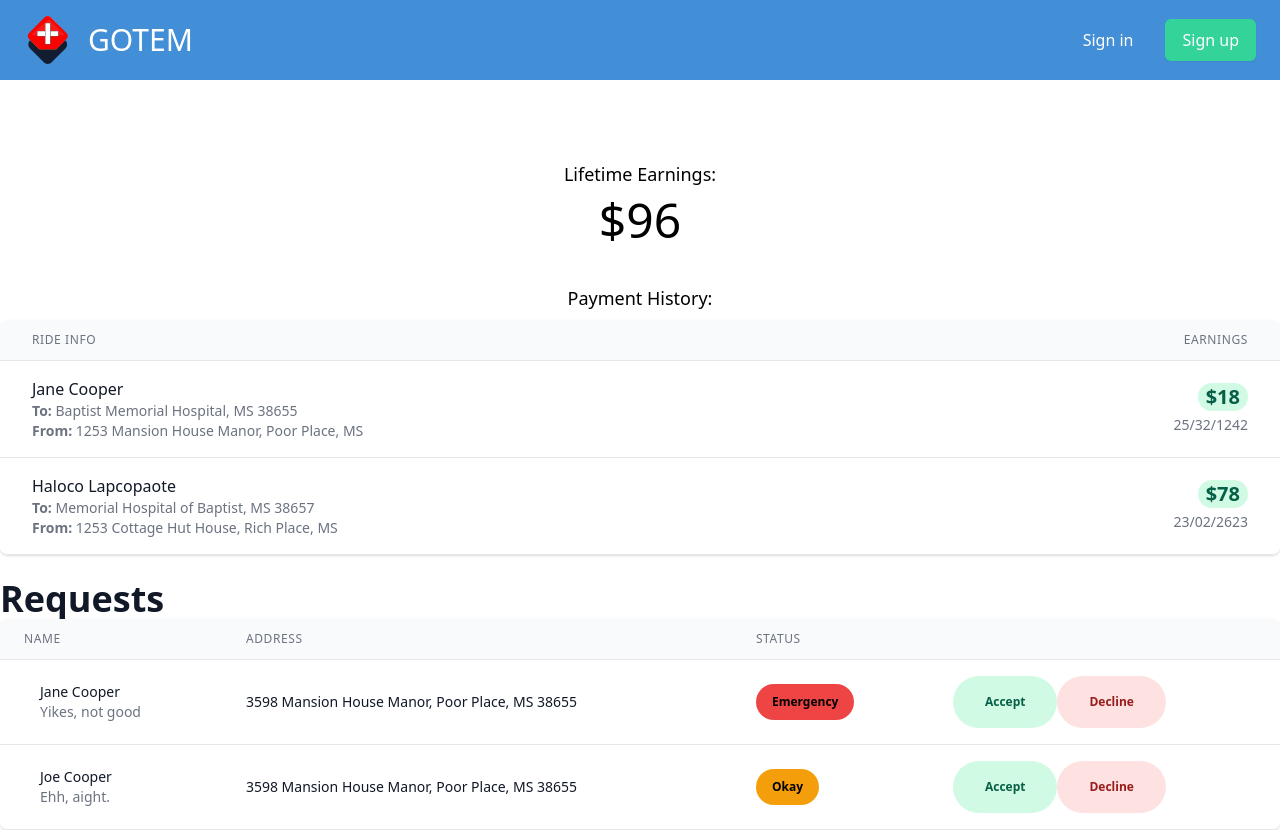
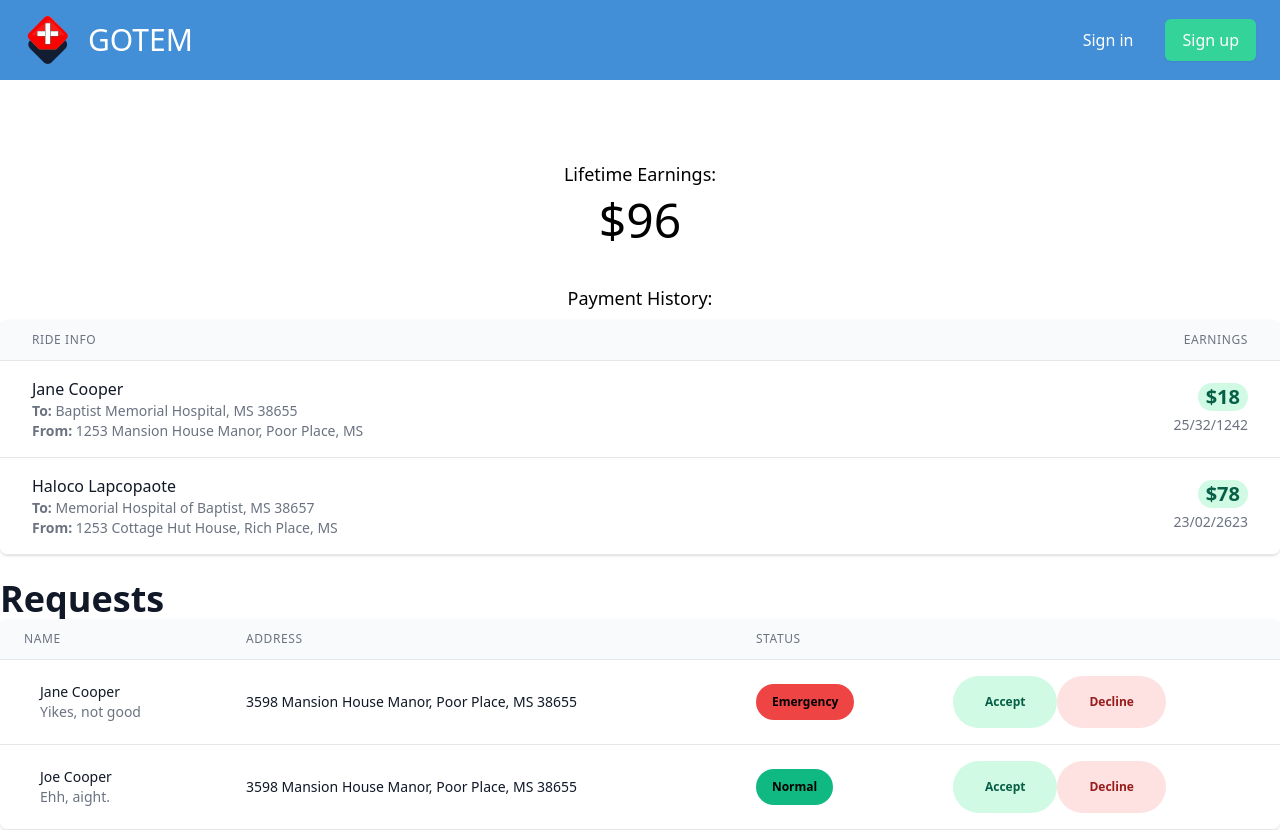
Before and after one commit to soumildatta/gotem, a React (Create React App) app: page / in a window 1280 px wide. Built offline with nearby package versions, Linux system fonts and the light colour scheme.

Commit message:
Changed a color for status

```diff
--- a/src/requests/RequestCards.jsx
+++ b/src/requests/RequestCards.jsx
@@ -21,7 +21,7 @@ const RequestCards = ( {data} ) => {
                   </td>
                   <td class="px-6 py-4 whitespace-nowrap">
                     { data.status == "Emergency" ? (<span class="px-4 py-2 inline-flex text-xs leading-5 font-semibold rounded-full bg-red-500 text-black">{data.status}</span>) :
-                    (<span class="px-4 py-2 inline-flex text-xs leading-5 font-semibold rounded-full bg-yellow-500 text-black">{data.status}</span>)}
+                    (<span class="px-4 py-2 inline-flex text-xs leading-5 font-semibold rounded-full bg-green-500 text-black">{data.status}</span>)}
                     {/* <span class="px-4 py-2 inline-flex text-xs leading-5 font-semibold rounded-full bg-red-500 text-black">
                       {data.status}
                     </span> */}
--- a/src/requests/Requests.jsx
+++ b/src/requests/Requests.jsx
@@ -13,7 +13,7 @@ const Requests = () => {
           name: "Joe Cooper",
           info: "Ehh, aight.",
           address: "3598 Mansion House Manor, Poor Place, MS 38655",
-          status: "Okay",
+          status: "Normal",
         },
       ];
     return (
```
